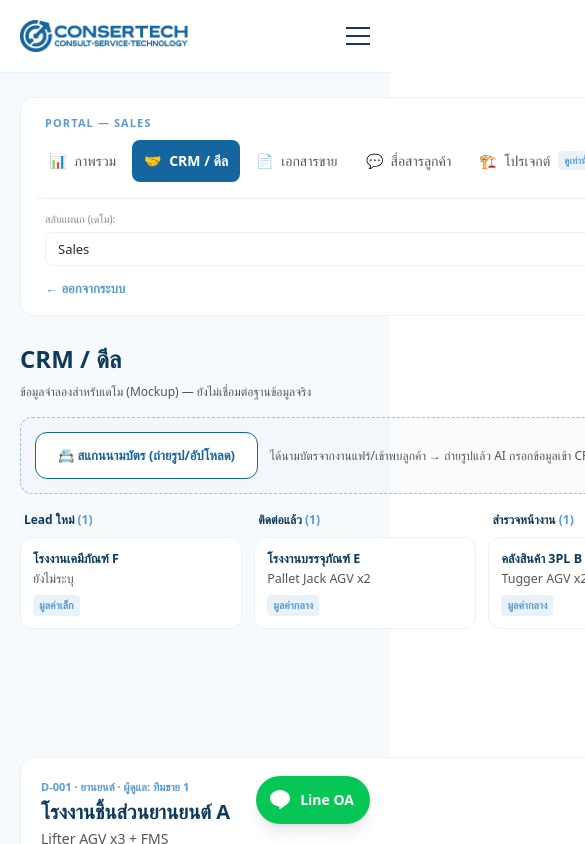
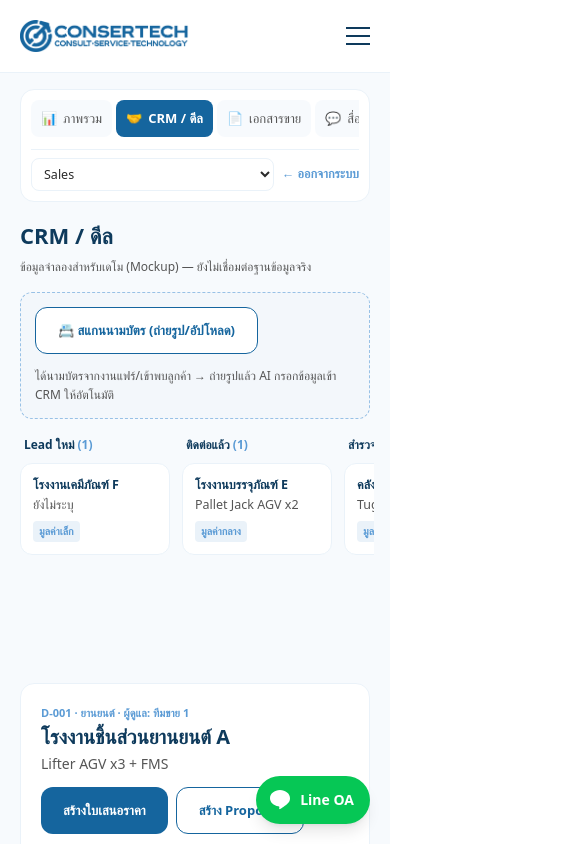
Before and after one commit to Lovertr/consertech-web, a Next.js app: page /staff/crm in a window 390 px wide. Shown: the top 844 px of the page, 585 px wide, since content can reach past the window. Built offline with nearby package versions, Linux system fonts and the light colour scheme.

Commit message:
Mobile responsive fixes for all zones

```diff
--- a/app/staff/crm/page.tsx
+++ b/app/staff/crm/page.tsx
@@ -118,7 +118,7 @@ function CrmBody() {
               <p className="text-[14px] text-muted">{selected.solution}</p>
             </div>
             {!readOnly && (
-              <div className="flex gap-2">
+              <div className="flex flex-wrap gap-2">
                 <Link href="/staff/documents" className="btn btn-primary text-[13px] py-2 px-3.5">สร้างใบเสนอราคา</Link>
                 <Link href="/staff/documents?tab=proposal" className="btn btn-outline text-[13px] py-2 px-3.5">สร้าง Proposal</Link>
               </div>
--- a/app/staff/documents/page.tsx
+++ b/app/staff/documents/page.tsx
@@ -26,19 +26,20 @@ function QuotationBuilder({ readOnly }: { readOnly: boolean }) {
 
   return (
     <div className="grid gap-5 min-[1040px]:grid-cols-[1fr_360px] items-start">
-      <div className="card-white p-5">
+      <div className="card-white p-5 min-w-0">
         <div className="flex flex-wrap justify-between gap-2">
           <div>
             <p className="text-[11px] font-bold text-sky">เลขที่เอกสาร (รันอัตโนมัติ)</p>
             <p className="font-bold text-navy text-[18px]">QT-2569-015 <span className="text-[11px] font-semibold text-muted">(ร่าง)</span></p>
           </div>
           <select value={customer} onChange={(e) => setCustomer(e.target.value)} disabled={readOnly}
-            className="text-[13.5px] rounded-lg border border-ice px-3 py-2 bg-white h-fit">
+            className="text-[13.5px] rounded-lg border border-ice px-3 py-2 bg-white h-fit max-w-full">
             {deals.map((d) => <option key={d.id}>{d.customer}</option>)}
           </select>
         </div>
 
-        <table className="w-full mt-4 text-[13px]">
+        <div className="overflow-x-auto mt-4 -mx-1 px-1">
+        <table className="w-full min-w-[430px] text-[13px]">
           <thead>
             <tr className="bg-ice/70 text-navy">
               <th className="text-left px-3 py-2 font-bold">รายการ (จากข้อมูล Master)</th>
@@ -64,10 +65,11 @@ function QuotationBuilder({ readOnly }: { readOnly: boolean }) {
             ))}
           </tbody>
         </table>
+        </div>
 
         {!readOnly && (
           <select
-            className="mt-3 text-[13px] rounded-lg border border-dashed border-sky px-3 py-2 bg-white text-sky"
+            className="mt-3 max-w-full text-[13px] rounded-lg border border-dashed border-sky px-3 py-2 bg-white text-sky"
             value=""
             onChange={(e) => { if (e.target.value) setItems([...items, { code: e.target.value, qty: 1 }]); }}
           >
@@ -94,7 +96,7 @@ function QuotationBuilder({ readOnly }: { readOnly: boolean }) {
       </div>
 
       {/* ทะเบียนเอกสาร */}
-      <div className="card-white p-5">
+      <div className="card-white p-5 min-w-0">
         <h3 className="font-bold text-navy text-[15px]">ใบเสนอราคาล่าสุด</h3>
         <div className="mt-3 space-y-2.5">
           {quotations.map((q) => (
@@ -119,7 +121,7 @@ function ProposalTab({ readOnly }: { readOnly: boolean }) {
 
   return (
     <div className="grid gap-5 min-[1040px]:grid-cols-[380px_1fr] items-start">
-      <div className="card-white p-5">
+      <div className="card-white p-5 min-w-0">
         <p className="text-[11px] font-bold text-sky">เลขที่เอกสาร</p>
         <p className="font-bold text-navy text-[18px]">PR-2569-008 <span className="text-[11px] font-semibold text-muted">(ร่าง)</span></p>
         <label className="block text-[12.5px] font-semibold text-navy mt-3 mb-1">ดีลอ้างอิง</label>
@@ -145,7 +147,7 @@ function ProposalTab({ readOnly }: { readOnly: boolean }) {
         <p className="mt-2 text-[11px] text-muted/70 italic">AI ดึงข้อมูลจาก: บันทึก Survey ในดีล + ข้อมูล Master + Template บริษัท</p>
       </div>
 
-      <div className="card-white p-6 min-h-[380px]">
+      <div className="card-white p-6 min-h-[380px] min-w-0">
         {state !== "done" ? (
           <div className="h-full flex flex-col items-center justify-center text-center text-muted py-16">
             <p className="text-4xl">📄</p>
@@ -181,14 +183,14 @@ function DocumentsBody() {
 
   return (
     <>
-      <div className="flex gap-1 mb-4 bg-ice rounded-xl p-1 w-fit">
+      <div className="flex flex-wrap gap-1 mb-4 bg-ice rounded-xl p-1 w-fit max-w-full">
         {([["quotation", "ใบเสนอราคา"], ["proposal", "Proposal"]] as const).map(([k, label]) => (
           <button key={k} onClick={() => setTab(k)}
-            className={`px-4 py-2 rounded-lg text-[13.5px] font-semibold transition ${tab === k ? "bg-white text-navy shadow-sm" : "text-muted"}`}>
+            className={`px-3.5 min-[600px]:px-4 py-2 rounded-lg text-[13.5px] font-semibold transition ${tab === k ? "bg-white text-navy shadow-sm" : "text-muted"}`}>
             {label}
           </button>
         ))}
-        <span className="px-4 py-2 text-[13.5px] text-muted/50">ใบสั่งขาย (เฟสถัดไป)</span>
+        <span className="hidden min-[600px]:inline px-4 py-2 text-[13.5px] text-muted/50">ใบสั่งขาย (เฟสถัดไป)</span>
       </div>
       {readOnly && (
         <p className="mb-3 text-[12.5px] bg-ice text-sky font-semibold rounded-lg px-3 py-2 inline-block">👁️ ดูอย่างเดียว — สร้าง/แก้ไขได้เฉพาะฝ่ายขาย</p>
--- a/components/AcademyNav.tsx
+++ b/components/AcademyNav.tsx
@@ -16,10 +16,10 @@ export default function AcademyNav() {
 
   return (
     <div className="bg-ice/60 border-b border-ice">
-      <div className="container-site flex items-center justify-between h-12">
-        <div className="flex items-center gap-5">
-          <span className="text-[13px] font-bold text-brand tracking-wide uppercase">Academy</span>
-          <nav className="flex gap-4 overflow-x-auto">
+      <div className="container-site flex flex-wrap items-center justify-between gap-x-4 gap-y-1 min-h-12 py-1.5">
+        <div className="flex items-center gap-3 min-[600px]:gap-5 min-w-0">
+          <span className="hidden min-[600px]:inline text-[13px] font-bold text-brand tracking-wide uppercase">Academy</span>
+          <nav className="flex gap-3 min-[600px]:gap-4 overflow-x-auto max-w-full">
             {tabs.map((t) => {
               const active = t.href === "/academy" ? pathname === "/academy" : pathname.startsWith(t.href);
               return (
--- a/components/staff/StaffShell.tsx
+++ b/components/staff/StaffShell.tsx
@@ -54,11 +54,13 @@ export default function StaffShell({ children, title }: { children: ReactNode; t
   return (
     <DeptCtx.Provider value={{ dept, access }}>
       <div className="min-h-[85vh] bg-ice/40">
-        <div className="container-site py-6 grid gap-6 min-[820px]:grid-cols-[230px_1fr] items-start">
-          {/* Sidebar */}
-          <aside className="card-white p-4 min-[820px]:sticky min-[820px]:top-24">
-            <p className="text-[11px] font-bold tracking-widest text-sky uppercase px-2">Portal — {deptLabel}</p>
-            <nav className="mt-2 flex min-[820px]:flex-col gap-1 overflow-x-auto">
+        <div className="container-site py-4 min-[820px]:py-6 grid gap-4 min-[820px]:gap-6 min-[820px]:grid-cols-[230px_1fr] items-start">
+          {/* Sidebar — มือถือ: แถบชิปเลื่อนแนวนอน / จอใหญ่: เมนูแนวตั้ง */}
+          <aside className="min-w-0 max-w-full card-white p-2.5 min-[820px]:p-4 min-[820px]:sticky min-[820px]:top-24">
+            <p className="hidden min-[820px]:block text-[11px] font-bold tracking-widest text-sky uppercase px-2">
+              Portal — {deptLabel}
+            </p>
+            <nav className="min-[820px]:mt-2 flex min-[820px]:flex-col gap-1 overflow-x-auto max-w-full pb-1 min-[820px]:pb-0 [-webkit-overflow-scrolling:touch]">
               {modulesMeta.map((m) => {
                 const acc = permissions[dept][m.key];
                 if (acc === "none") return null;
@@ -67,14 +69,14 @@ export default function StaffShell({ children, title }: { children: ReactNode; t
                   <Link
                     key={m.key}
                     href={routes[m.key]}
-                    className={`flex items-center gap-2 px-3 py-2.5 rounded-lg text-[14px] whitespace-nowrap transition ${
-                      active ? "bg-brand text-white font-bold" : "text-muted hover:bg-ice"
+                    className={`flex items-center gap-1.5 min-[820px]:gap-2 px-2.5 min-[820px]:px-3 py-2 min-[820px]:py-2.5 rounded-lg text-[13px] min-[820px]:text-[14px] whitespace-nowrap shrink-0 transition ${
+                      active ? "bg-brand text-white font-bold" : "text-muted hover:bg-ice bg-ice/40 min-[820px]:bg-transparent"
                     }`}
                   >
                     <span>{m.icon}</span>
-                    <span className="flex-1">{m.label}</span>
+                    <span className="min-[820px]:flex-1">{m.label}</span>
                     {acc === "read" && (
-                      <span className={`text-[9.5px] font-bold rounded px-1.5 py-0.5 ${active ? "bg-white/20 text-white" : "bg-ice text-sky"}`}>
+                      <span className={`hidden min-[820px]:inline text-[9.5px] font-bold rounded px-1.5 py-0.5 ${active ? "bg-white/20 text-white" : "bg-ice text-sky"}`}>
                         ดูเท่านั้น
                       </span>
                     )}
@@ -83,8 +85,8 @@ export default function StaffShell({ children, title }: { children: ReactNode; t
               })}
             </nav>
 
-            <div className="mt-4 border-t border-ice pt-3 px-2">
-              <p className="text-[10.5px] text-muted/70 mb-1">สลับแผนก (เดโม):</p>
+            <div className="mt-2 min-[820px]:mt-4 border-t border-ice pt-2 min-[820px]:pt-3 min-[820px]:px-2 flex min-[820px]:flex-col items-center min-[820px]:items-stretch gap-2 min-[820px]:gap-0">
+              <p className="hidden min-[820px]:block text-[10.5px] text-muted/70 mb-1">สลับแผนก (เดโม):</p>
               <select
                 value={dept}
                 onChange={(e) => {
@@ -92,19 +94,22 @@ export default function StaffShell({ children, title }: { children: ReactNode; t
                   setDept(d);
                   try { localStorage.setItem("consertech-staff-dept", d); } catch {}
                 }}
-                className="w-full text-[13px] rounded-lg border border-ice px-2 py-1.5 bg-white"
+                className="flex-1 min-[820px]:flex-none min-w-0 min-[820px]:w-full text-[12.5px] min-[820px]:text-[13px] rounded-lg border border-ice px-2 py-1.5 bg-white"
+                aria-label="สลับแผนก (เดโม)"
               >
                 {departments.map((d) => (
                   <option key={d.key} value={d.key}>{d.label}</option>
                 ))}
               </select>
-              <Link href="/staff" className="block mt-3 text-[13px] text-sky font-semibold hover:text-brand">← ออกจากระบบ</Link>
+              <Link href="/staff" className="shrink-0 min-[820px]:block min-[820px]:mt-3 text-[12.5px] min-[820px]:text-[13px] text-sky font-semibold hover:text-brand whitespace-nowrap">
+                ← ออกจากระบบ
+              </Link>
             </div>
           </aside>
 
           {/* Content */}
-          <div>
-            {title && <h1 className="text-[24px] min-[900px]:text-[28px] font-bold mb-1">{title}</h1>}
+          <div className="min-w-0 max-w-full">
+            {title && <h1 className="text-[22px] min-[900px]:text-[28px] font-bold mb-1">{title}</h1>}
             <p className="text-[12px] text-muted mb-4">ข้อมูลจำลองสำหรับเดโม (Mockup) — ยังไม่เชื่อมต่อฐานข้อมูลจริง</p>
             {children}
           </div>
```
